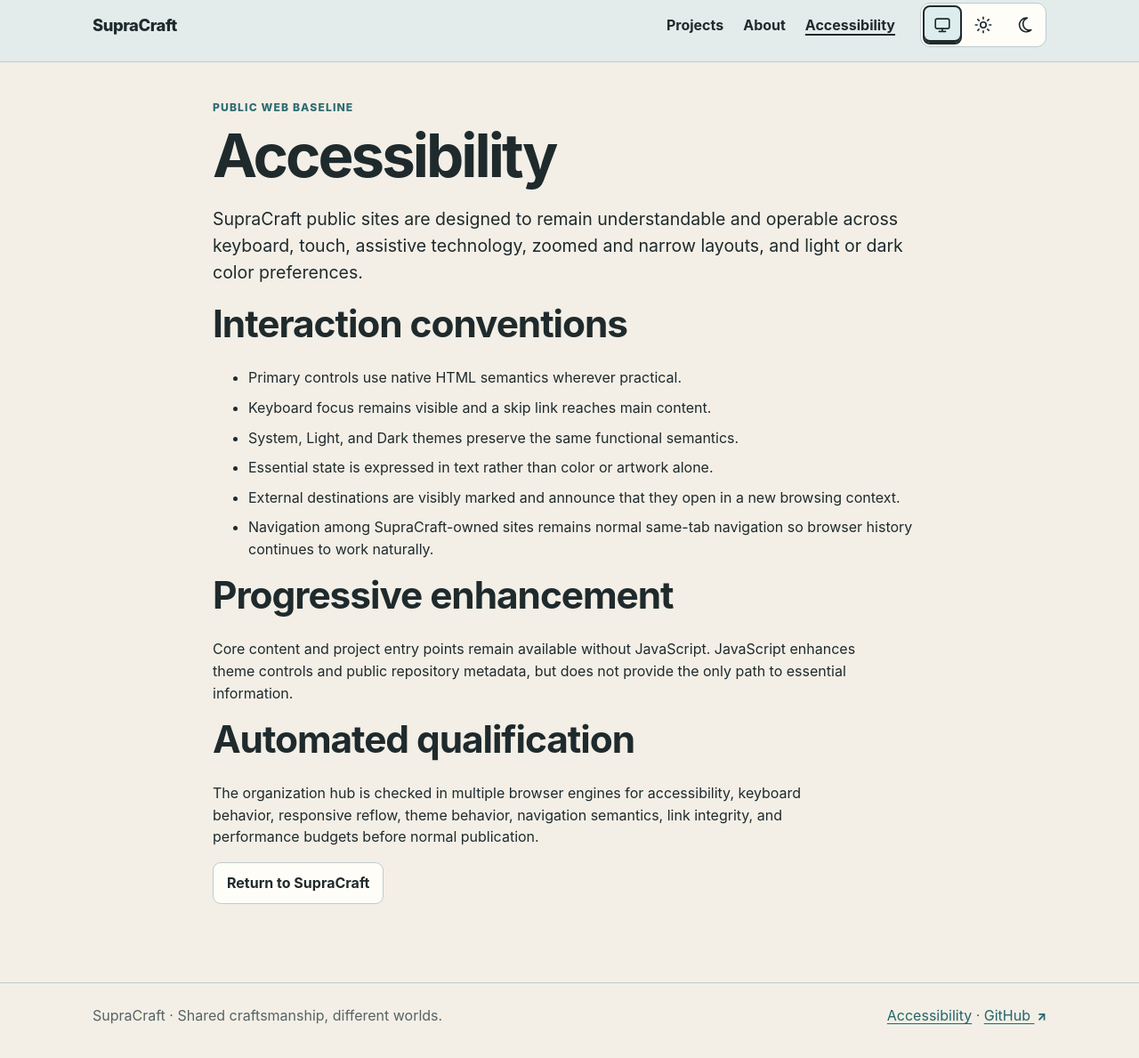
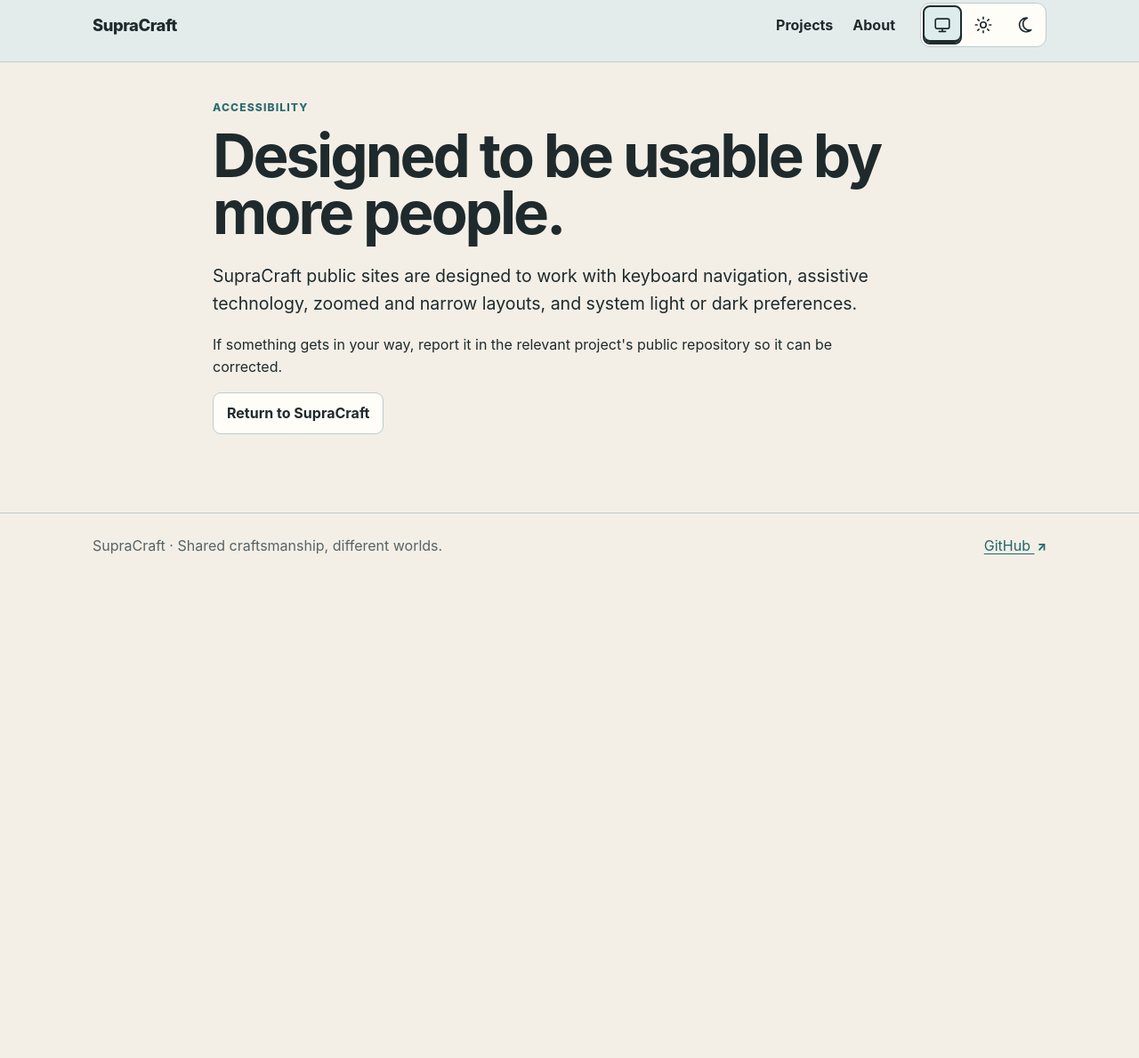
Before and after one commit to SupraCraft/supracraft.github.io, a website: page accessibility/index.html in a window 1280 px wide. Shown: the part 13-1202 px from the top of the page at 89% size. After the commit the page ends 800 px from the top, so only its background shows below. Drawn offline with Linux system fonts and the light colour scheme.

Commit message:
Reduce accessibility page to concise secondary statement

```diff
--- a/accessibility/index.html
+++ b/accessibility/index.html
@@ -3,11 +3,11 @@
 <head>
   <meta charset="utf-8">
   <meta name="viewport" content="width=device-width, initial-scale=1">
-  <meta name="description" content="Accessibility statement and interaction conventions for SupraCraft public web surfaces.">
+  <meta name="description" content="Accessibility statement for SupraCraft public web surfaces.">
   <meta name="color-scheme" content="light dark">
   <meta name="theme-color" content="#E3ECEB" data-effective-theme="light">
   <link rel="canonical" href="https://supracraft.github.io/accessibility/">
-  <link rel="describedby" href="/surface.json">
+  <link rel="describedby" href="/surface.json" type="application/json">
   <link rel="stylesheet" href="/assets/site.css">
   <script src="/assets/site.js" defer></script>
   <title>Accessibility · SupraCraft</title>
@@ -22,7 +22,6 @@
         <div class="nav-links">
           <a href="/#projects">Projects</a>
           <a href="/#about">About</a>
-          <a href="/accessibility/" aria-current="page">Accessibility</a>
         </div>
         <label class="theme-control" for="theme-select"><span>Theme</span>
           <select id="theme-select" aria-label="Color theme">
@@ -37,39 +36,19 @@
 </header>
 
 <main id="main-content" class="shell main prose" tabindex="-1">
-  <div class="eyebrow">Public web baseline</div>
-  <h1>Accessibility</h1>
-  <p class="lede">SupraCraft public sites are designed to remain understandable and operable across keyboard, touch, assistive technology, zoomed and narrow layouts, and light or dark color preferences.</p>
-
-  <h2>Interaction conventions</h2>
-  <ul>
-    <li>Primary controls use native HTML semantics wherever practical.</li>
-    <li>Keyboard focus remains visible and a skip link reaches main content.</li>
-    <li>System, Light, and Dark themes preserve the same functional semantics.</li>
-    <li>Essential state is expressed in text rather than color or artwork alone.</li>
-    <li>External destinations are visibly marked and announce that they open in a new browsing context.</li>
-    <li>Navigation among SupraCraft-owned sites remains normal same-tab navigation so browser history continues to work naturally.</li>
-  </ul>
-
-  <h2>Progressive enhancement</h2>
-  <p>Core content and project entry points remain available without JavaScript. JavaScript enhances theme controls and public repository metadata, but does not provide the only path to essential information.</p>
-
-  <h2>Automated qualification</h2>
-  <p>The organization hub is checked in multiple browser engines for accessibility, keyboard behavior, responsive reflow, theme behavior, navigation semantics, link integrity, and performance budgets before normal publication.</p>
-
+  <div class="eyebrow">Accessibility</div>
+  <h1>Designed to be usable by more people.</h1>
+  <p class="lede">SupraCraft public sites are designed to work with keyboard navigation, assistive technology, zoomed and narrow layouts, and system light or dark preferences.</p>
+  <p>If something gets in your way, report it in the relevant project's public repository so it can be corrected.</p>
   <p><a class="button" href="/">Return to SupraCraft</a></p>
 </main>
 
 <footer class="site-footer">
   <div class="shell footer-row">
     <span>SupraCraft · Shared craftsmanship, different worlds.</span>
-    <span>
-      <a href="/accessibility/" aria-current="page">Accessibility</a>
-      <span aria-hidden="true"> · </span>
-      <a class="external-link" href="https://github.com/SupraCraft" target="_blank" rel="noopener noreferrer">
-        GitHub <span class="external-link-indicator" aria-hidden="true">↗</span><span class="sr-only"> (opens in a new tab or window)</span>
-      </a>
-    </span>
+    <a class="external-link" href="https://github.com/SupraCraft" target="_blank" rel="noopener noreferrer">
+      GitHub <span class="external-link-indicator" aria-hidden="true">↗</span><span class="sr-only"> (opens in a new tab or window)</span>
+    </a>
   </div>
 </footer>
 </body>
```
